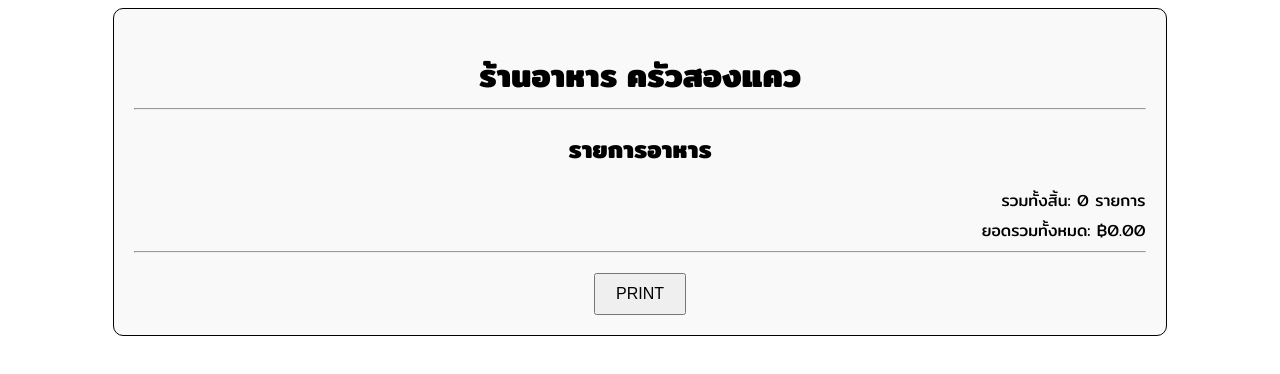
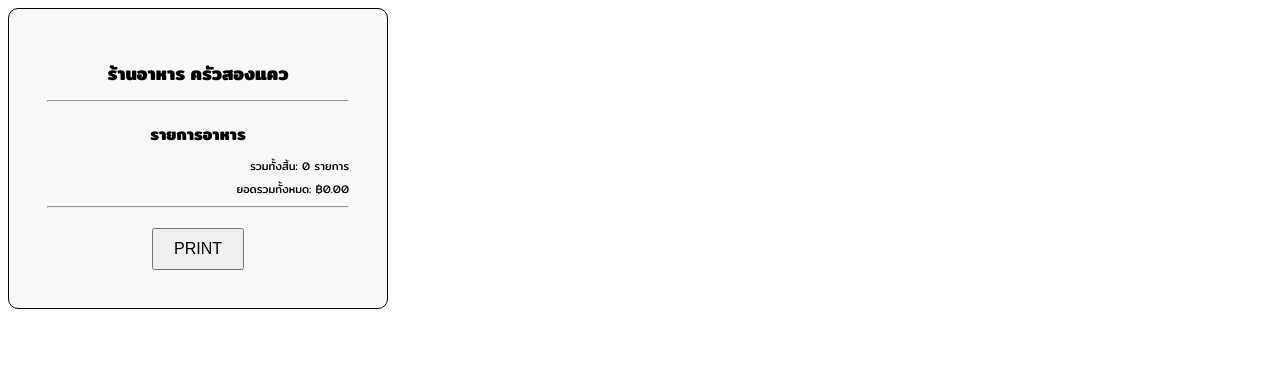
Before and after one commit to aaomsinjida/manufood, a plain HTML site: page bill.html in a window 1280 px wide. Drawn offline with Linux system fonts and the light colour scheme.

Commit message:
Update bill.css

```diff
--- a/bill.css
+++ b/bill.css
@@ -3,9 +3,9 @@ body {
 }
 
 .container {
-    width: 80%;
-    margin: 0 auto;
-    padding: 20px;
+    width: 80mm;
+    padding: 10mm;
+    border: 1px solid black;
     border: 1px solid #000;
     border-radius: 10px;
     background-color: #f9f9f9;
@@ -16,11 +16,13 @@ body {
 }
 
 .header h1 {
-    margin-bottom: 5px;
+    margin-bottom: 5 px;
+    font-size: 18px;
 }
 
 .header p {
     margin: 5px 0;
+    font-size: 14px;
 }
 
 .order-details {
@@ -30,6 +32,7 @@ body {
 .order-details h2 {
     text-align: center;
     margin-bottom: 10px;
+    font-size: 16px;
 }
 
 .menu {
@@ -40,8 +43,13 @@ body {
 
 .menu-item {
     display: grid;
-    grid-template-columns: 500px 2fr 100px;
+    grid-template-columns: 230px 1fr 50px;
     align-items: center;
+    text-align: left;
+}
+
+.menu-item span {
+    font-size: 12px; /* ปรับขนาดตัวอักษร */
 }
 
 .item-quantity, .item-price {
@@ -54,11 +62,14 @@ body {
 
 .total {
     text-align: right;
-    margin-top: 20px;
+    margin-top: 10px;
+    margin-right: 0px;
 }
 
 .total p {
     margin: 5px 0;
+    font-size: 11px;
+
 }
 
 .footer {
```
